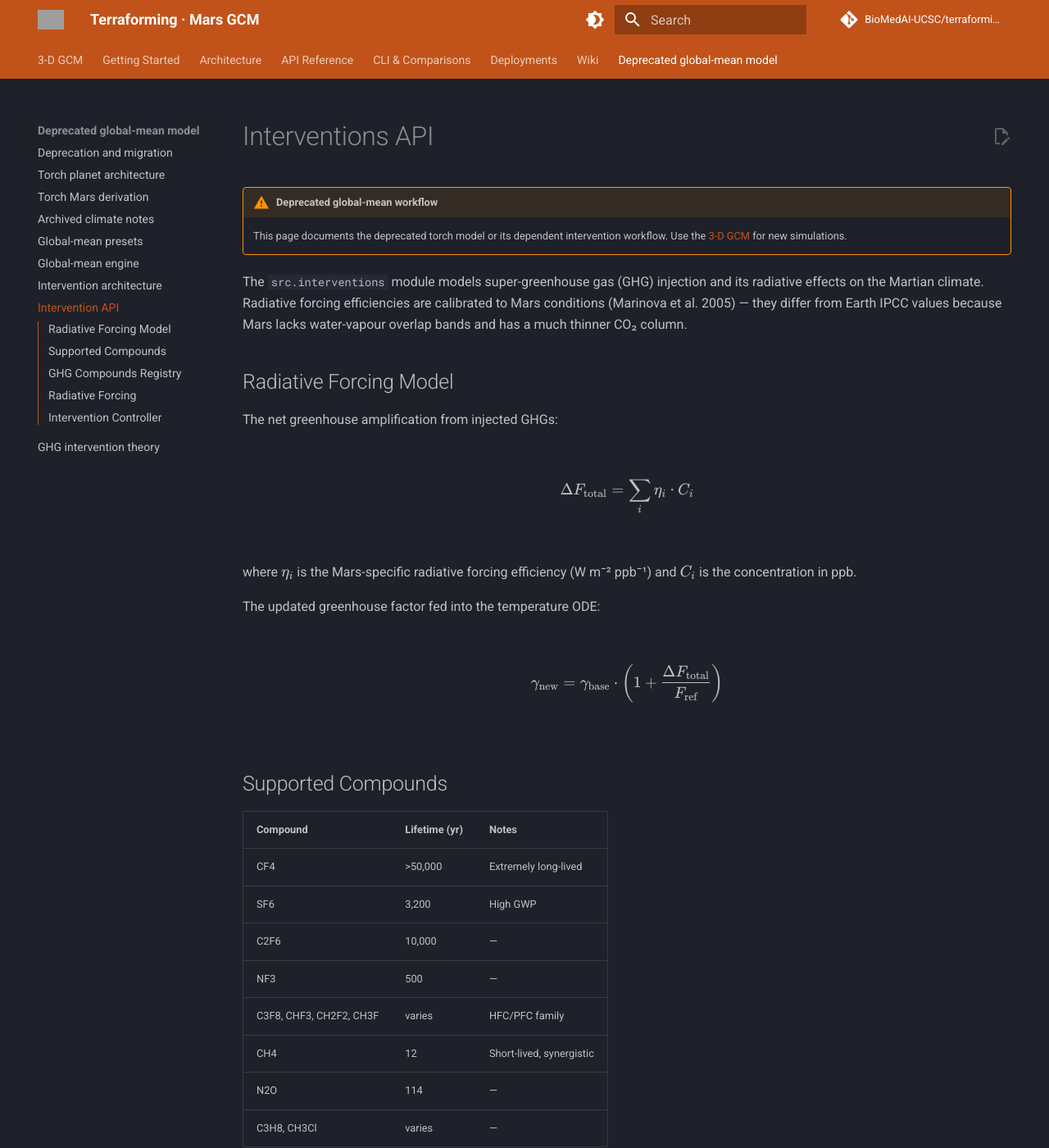
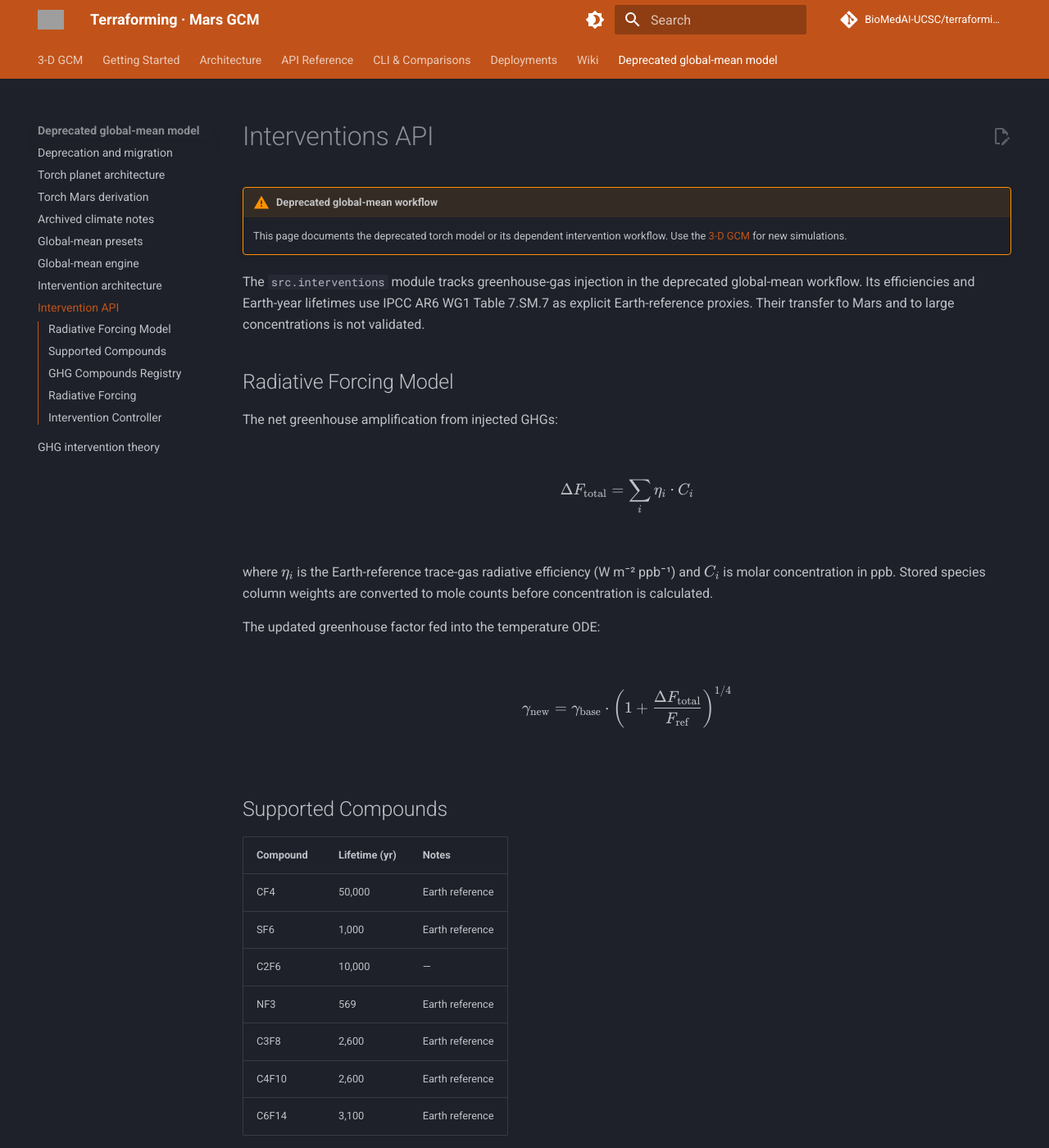
Before and after one commit to BioMedAI-UCSC/terraforming, an MkDocs documentation site: the page built from docs/api/interventions.md, in a window 1280 px wide and 1400 px high. Shown: the whole window at 82% size. Built offline with MkDocs 1.6.1 and Material for MkDocs 9.7.7, drawn with Linux system fonts in a browser that asks for light colours; comment, search, counter and statistics services are not loaded; grey boxes are pictures that could not be loaded.

Commit message:
Verify greenhouse coefficients against primary IPCC table and qualify Mars domain

```diff
--- a/docs/api/interventions.md
+++ b/docs/api/interventions.md
@@ -5,7 +5,10 @@
     workflow. Use the [3-D GCM](../package/gcm3d/README.md) for new simulations.
 
 
-The `src.interventions` module models super-greenhouse gas (GHG) injection and its radiative effects on the Martian climate. Radiative forcing efficiencies are calibrated to Mars conditions (Marinova et al. 2005) — they differ from Earth IPCC values because Mars lacks water-vapour overlap bands and has a much thinner CO₂ column.
+The `src.interventions` module tracks greenhouse-gas injection in the deprecated
+global-mean workflow. Its efficiencies and Earth-year lifetimes use IPCC AR6
+WG1 Table 7.SM.7 as explicit Earth-reference proxies. Their transfer to Mars
+and to large concentrations is not validated.
 
 ## Radiative Forcing Model
 
@@ -15,26 +18,27 @@ $$
 \Delta F_\text{total} = \sum_i \eta_i \cdot C_i
 $$
 
-where $\eta_i$ is the Mars-specific radiative forcing efficiency (W m⁻² ppb⁻¹) and $C_i$ is the concentration in ppb.
+where $\eta_i$ is the Earth-reference trace-gas radiative efficiency
+(W m⁻² ppb⁻¹) and $C_i$ is molar concentration in ppb. Stored species column
+weights are converted to mole counts before concentration is calculated.
 
 The updated greenhouse factor fed into the temperature ODE:
 
 $$
-\gamma_\text{new} = \gamma_\text{base} \cdot \left(1 + \frac{\Delta F_\text{total}}{F_\text{ref}}\right)
+\gamma_\text{new} = \gamma_\text{base} \cdot \left(1 + \frac{\Delta F_\text{total}}{F_\text{ref}}\right)^{1/4}
 $$
 
 ## Supported Compounds
 
 | Compound | Lifetime (yr) | Notes |
 |----------|---------------|-------|
-| CF4 | >50,000 | Extremely long-lived |
-| SF6 | 3,200 | High GWP |
+| CF4 | 50,000 | Earth reference |
+| SF6 | 1,000 | Earth reference |
 | C2F6 | 10,000 | — |
-| NF3 | 500 | — |
-| C3F8, CHF3, CH2F2, CH3F | varies | HFC/PFC family |
-| CH4 | 12 | Short-lived, synergistic |
-| N2O | 114 | — |
-| C3H8, CH3Cl | varies | — |
+| NF3 | 569 | Earth reference |
+| C3F8 | 2,600 | Earth reference |
+| C4F10 | 2,600 | Earth reference |
+| C6F14 | 3,100 | Earth reference |
 
 See `list_compounds()` for current values loaded at runtime.
 
```
Also changed, not shown: docs/architecture/interventions.md (+23 -20 lines), docs/wiki/greenhouse-effect.md (+6 -1 lines), docs/wiki/mars/interventions.md (+2 -2 lines), 9 other files.
